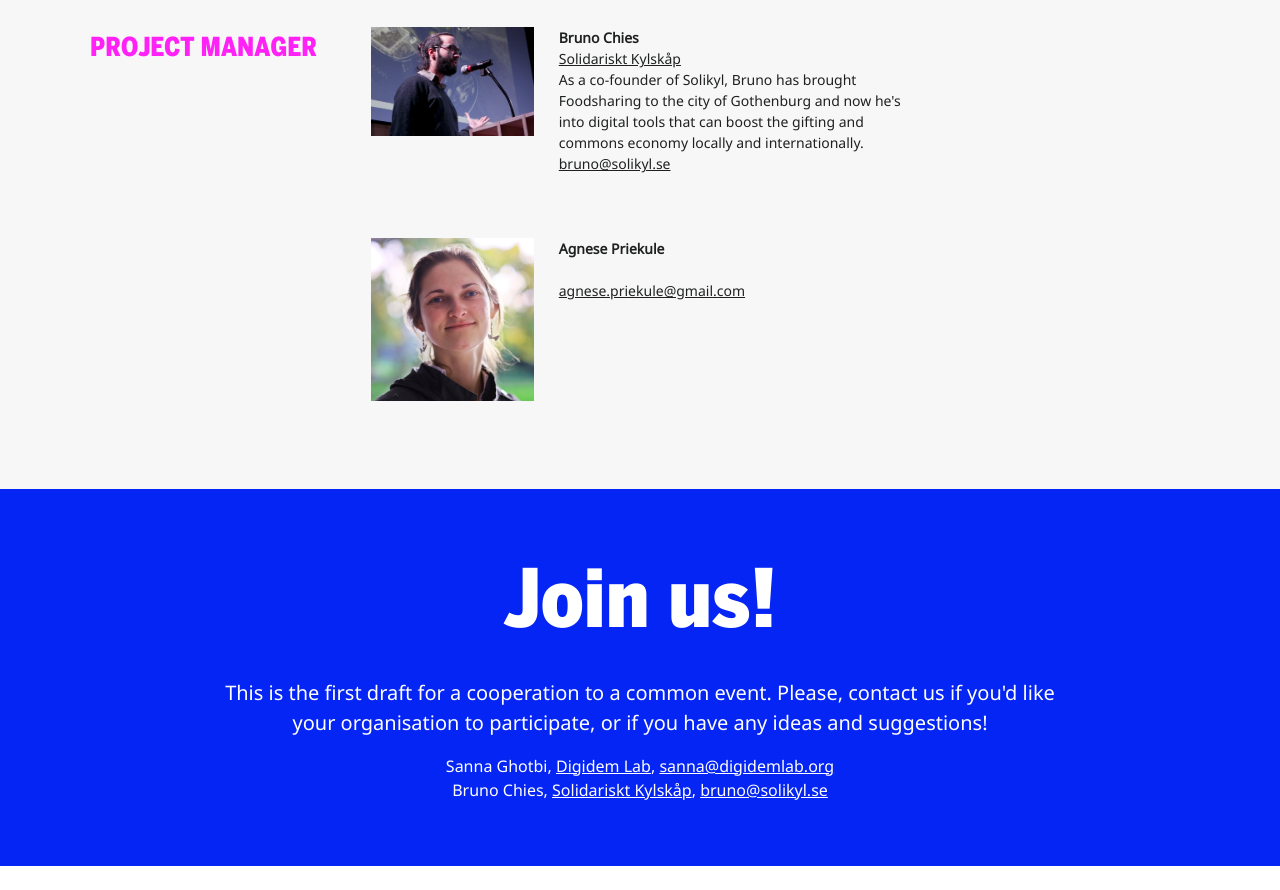
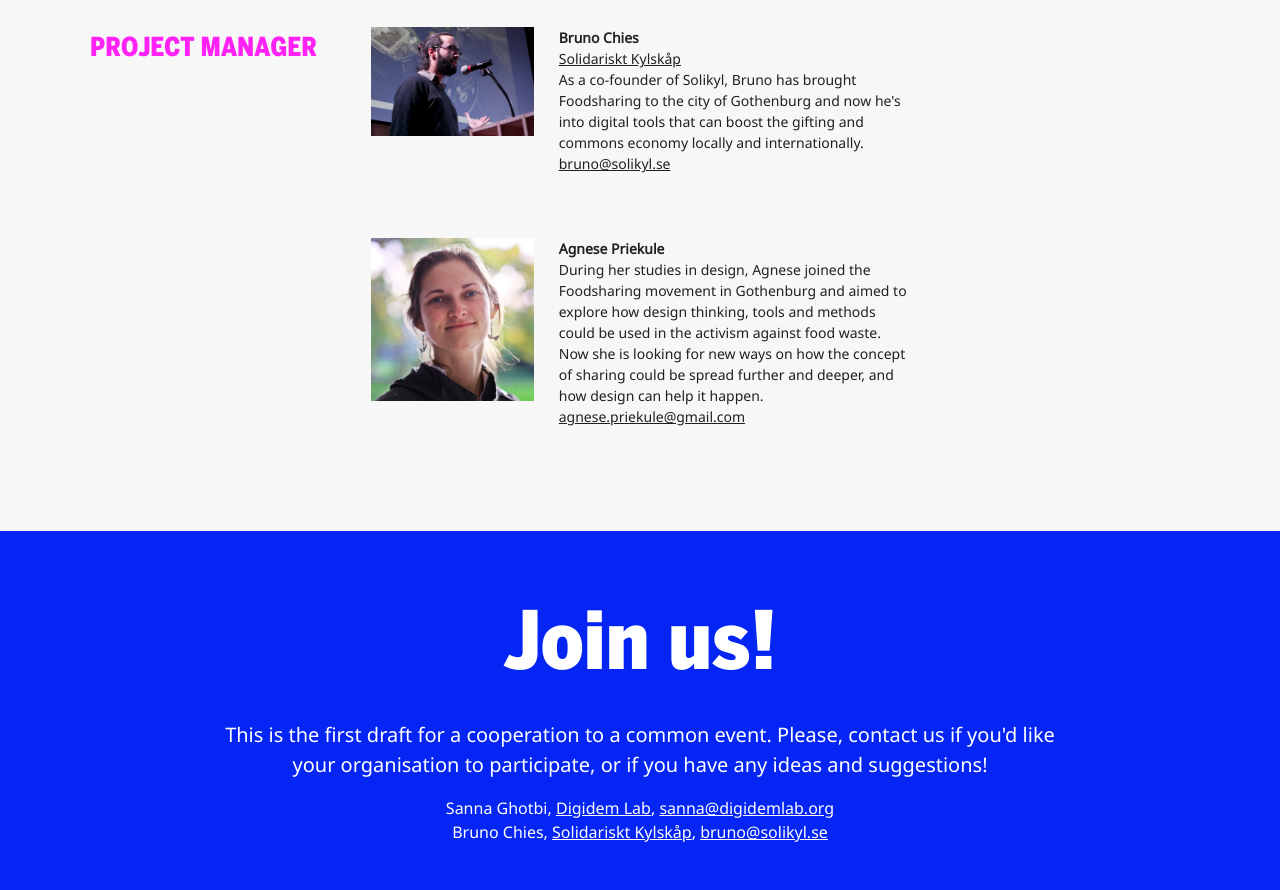
Before and after one commit to civictechsweden/civictech.se, a Jekyll site: the page built from _posts/2017-12-20-getaborg-en.md, in a window 1280 px wide and 900 px high, scrolled down 1334 px, cut to the strip 0-890 px from the top of the window. Built offline with Jekyll 4.4.1, drawn with Linux system fonts in a browser that asks for light colours; nearby versions of some CDN libraries.

Commit message:
Updated Getaborg En

```diff
--- a/_posts/2017-12-20-getaborg-en.md
+++ b/_posts/2017-12-20-getaborg-en.md
@@ -22,18 +22,22 @@
   url:
 contact:
 - name: Bruno Chies
+  image: "/uploads/bruno_medialabprado.jpg"
   text: As a co-founder of Solikyl, Bruno has brought Foodsharing to the city of Gothenburg
     and now he's into digital tools that can boost the gifting and commons economy
     locally and internationally.
-  image: "/uploads/bruno_medialabprado.jpg"
   mail: bruno@solikyl.se
   organisation: Solidariskt Kylskåp
   organisation-link: http://solikyl.se/
 - name: Agnese Priekule
+  text: During her studies in design, Agnese joined the Foodsharing movement in Gothenburg
+    and aimed to explore how design thinking, tools and methods could be used in the
+    activism against food waste. Now she is looking for new ways on how the concept
+    of sharing could be spread further and deeper, and how design can help it happen.
   image: "/uploads/agnese.jpg"
   mail: agnese.priekule@gmail.com
   organisation:
-  organisation-link:
+  organisation-link: foodfriendship.org
 ---
 
 Gothenburg needs an open-source gifting/sharing platform! Thousands of people are already sharing at give-away (bortskänkes) groups on Facebook or other smaller websites that are based on closed systems of classified ads, such as bortskankes.se. However, none of these tools have a nice user experience nor the features for sharing both within closed groups (say, among friends or within an organization) and sharing openly with the public. There is no open-source alternative out there for this true gift economy to reach its potential.
```
